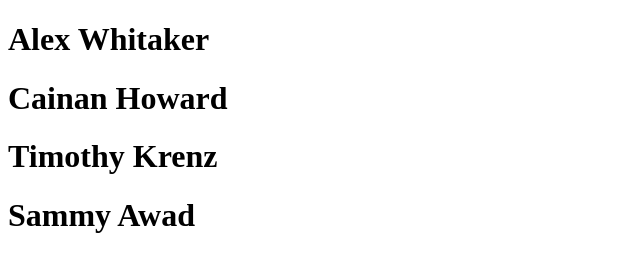
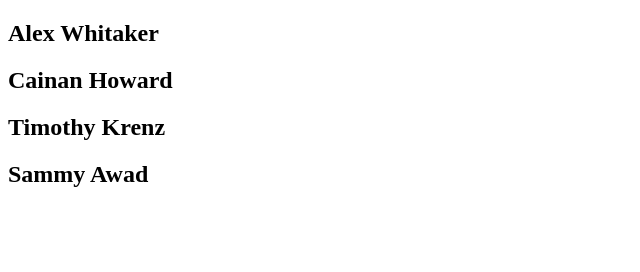
Before and after one commit to cwhita11/webserver4, a plain HTML site: page index.html in a window 1280 px wide. Shown: the whole page, without its empty margins (0-640 px from the left). Drawn offline with Linux system fonts and the light colour scheme.

Commit message:
Update index.html

```diff
--- a/index.html
+++ b/index.html
@@ -9,9 +9,9 @@
 </head>
 
 <body>
-  <h1>Alex Whitaker</h1>
-  <h1>Cainan Howard</h1>
-  <h1>Timothy Krenz</h1>
-  <h1>Sammy Awad</h1>
+  <h2>Alex Whitaker</h2>
+  <h2>Cainan Howard</h2>
+  <h2>Timothy Krenz</h2>
+  <h2>Sammy Awad</h2>
 </body>
 </html>
```
